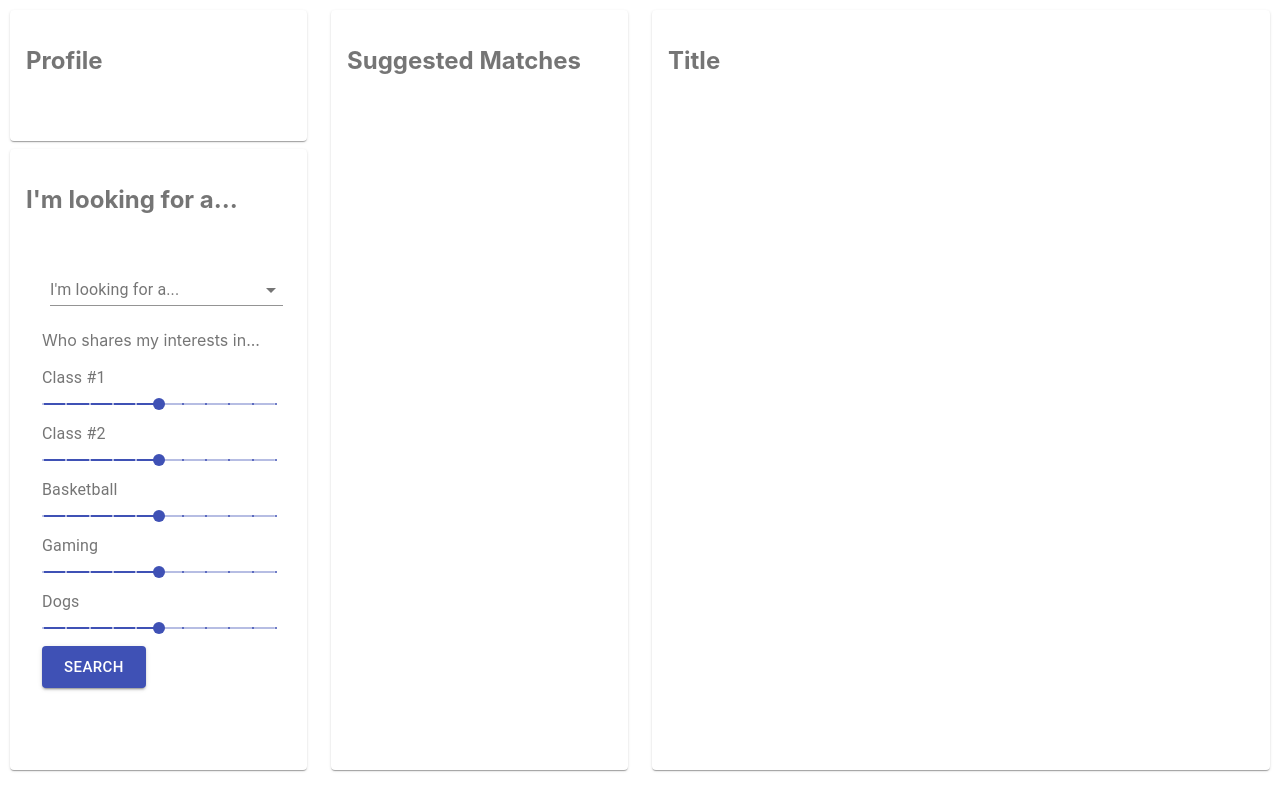
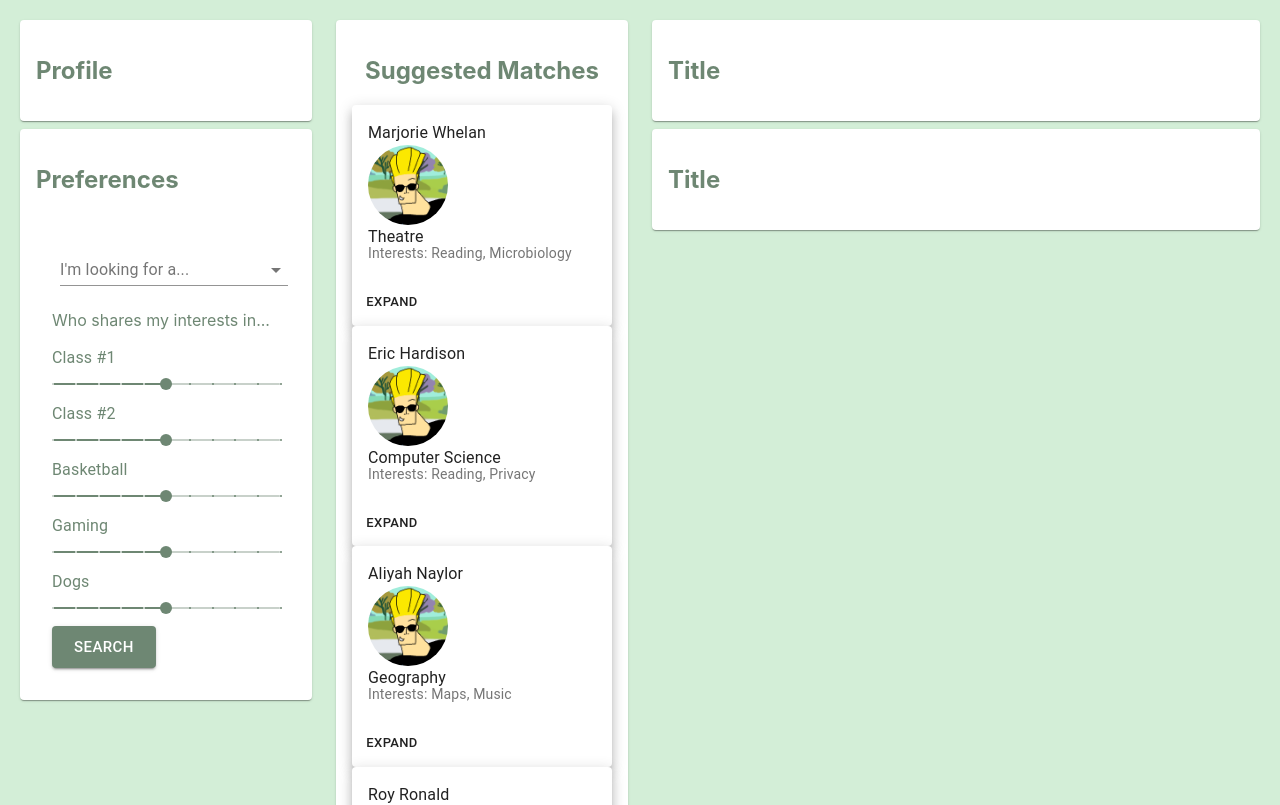
Before and after one commit to colingroh/teamate, a React (Create React App) app: page / in a window 1280 px wide. Shown: the top 805 px of the page. Built offline with nearby package versions, Linux system fonts and the light colour scheme.

Commit message:
updated app.js and dashboard

```diff
--- a/src/App.js
+++ b/src/App.js
@@ -1,12 +1,30 @@
 import React from 'react';
 import './App.css';
 import Dashboard from './Dashboard'
+import { MuiThemeProvider, createMuiTheme } from '@material-ui/core/styles'
+
+import purple from '@material-ui/core/colors/purple';
+import green from '@material-ui/core/colors/green';
+
+const theme = createMuiTheme({
+  palette: {
+    primary: {
+      main: '#6E8773',
+    },
+    secondary: {
+      main: green[500],
+    }
+  },
+});
 
 function App() {
+
   return (
-    <div className="App">
-        <Dashboard />
-    </div>
+    <MuiThemeProvider theme={theme}>
+      <div className="App">
+            <Dashboard />
+      </div>
+    </MuiThemeProvider>
   );
 }
 
--- a/src/Dashboard.js
+++ b/src/Dashboard.js
@@ -1,29 +1,32 @@
 import React from 'react';
-import { makeStyles } from '@material-ui/core/styles';
+import { makeStyles, withTheme } from '@material-ui/core/styles';
 import Paper from '@material-ui/core/Paper';
 import Grid from '@material-ui/core/Grid';
 import Preferences from './Preferences'
+import SuggestedMatches from './SuggestedMatches'
 
 const useStyles = makeStyles((theme) => ({
   root: {
     flexGrow: 1,
-    margin: 10
+    padding: 20,
+    backgroundColor: '#D3EED7',
   },
   paper: {
     padding: theme.spacing(2),
     textAlign: 'left',
-    color: theme.palette.text.secondary,
+    color: theme.palette.primary.main,
     height: '100%',
     paddingBottom: 0,
-    marginBottom: 50
-  }
+    overflow: 'auto'
+  },
+
 }));
 
 
-export default function Dashboard() {
+export default function Dashboard(props) {
   const classes = useStyles();
 
-  function FormRow() {
+  function FormRow1() {
     return (
       <Grid container spacing={3}>
         <Grid item xs={12}>
@@ -31,9 +34,22 @@ export default function Dashboard() {
         </Grid>
         <Grid item xs={12}>
           <Paper className={classes.paper}>
-              <h2>I'm looking for a...</h2>
+              <h2>Preferences</h2>
               <Preferences />
           </Paper>
+        </Grid>
+      </Grid>
+    );
+  }
+
+  function FormRow2() {
+    return (
+      <Grid container spacing={3}>
+        <Grid item xs={12}>
+            <Paper className={classes.paper}><h2>Title</h2></Paper>
+        </Grid>
+        <Grid item xs={12}>
+          <Paper className={classes.paper}><h2>Title</h2></Paper>
         </Grid>
       </Grid>
     );
@@ -43,13 +59,13 @@ export default function Dashboard() {
     <div className={classes.root}>
       <Grid container spacing={3}>
         <Grid item xs={12} md={3}>
-          <FormRow />
+          <FormRow1 />
         </Grid>
         <Grid item xs={6} md={3}>
-          <Paper className={classes.paper}><h2>Suggested Matches</h2></Paper>
+          <Paper className={classes.paper}><SuggestedMatches/></Paper>
         </Grid>
         <Grid item xs={6} md={6}>
-          <Paper className={classes.paper}><h2>Title</h2></Paper>
+          <FormRow2 />
         </Grid>
       </Grid>
       <Grid container item xs={12} spacing={3}>
```
